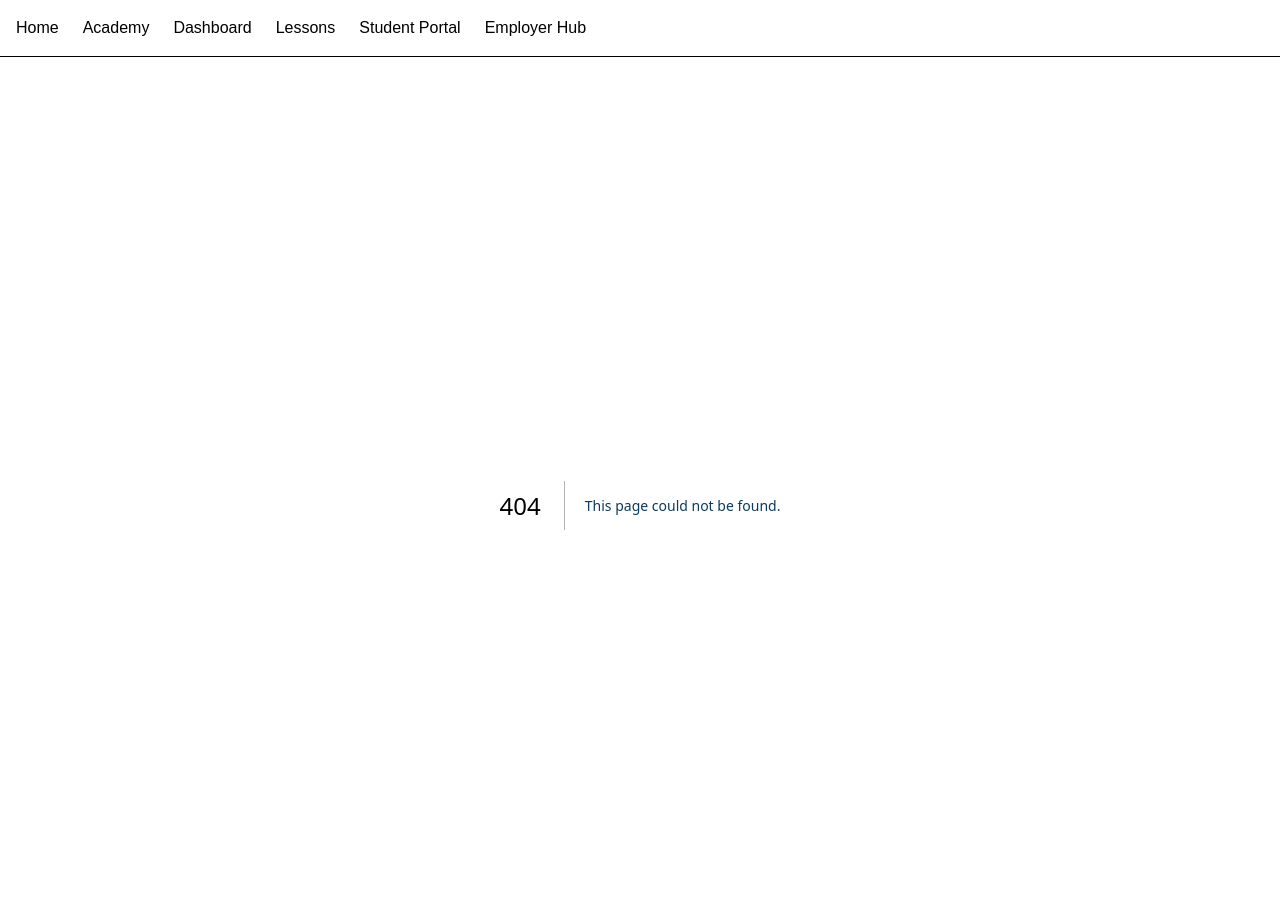
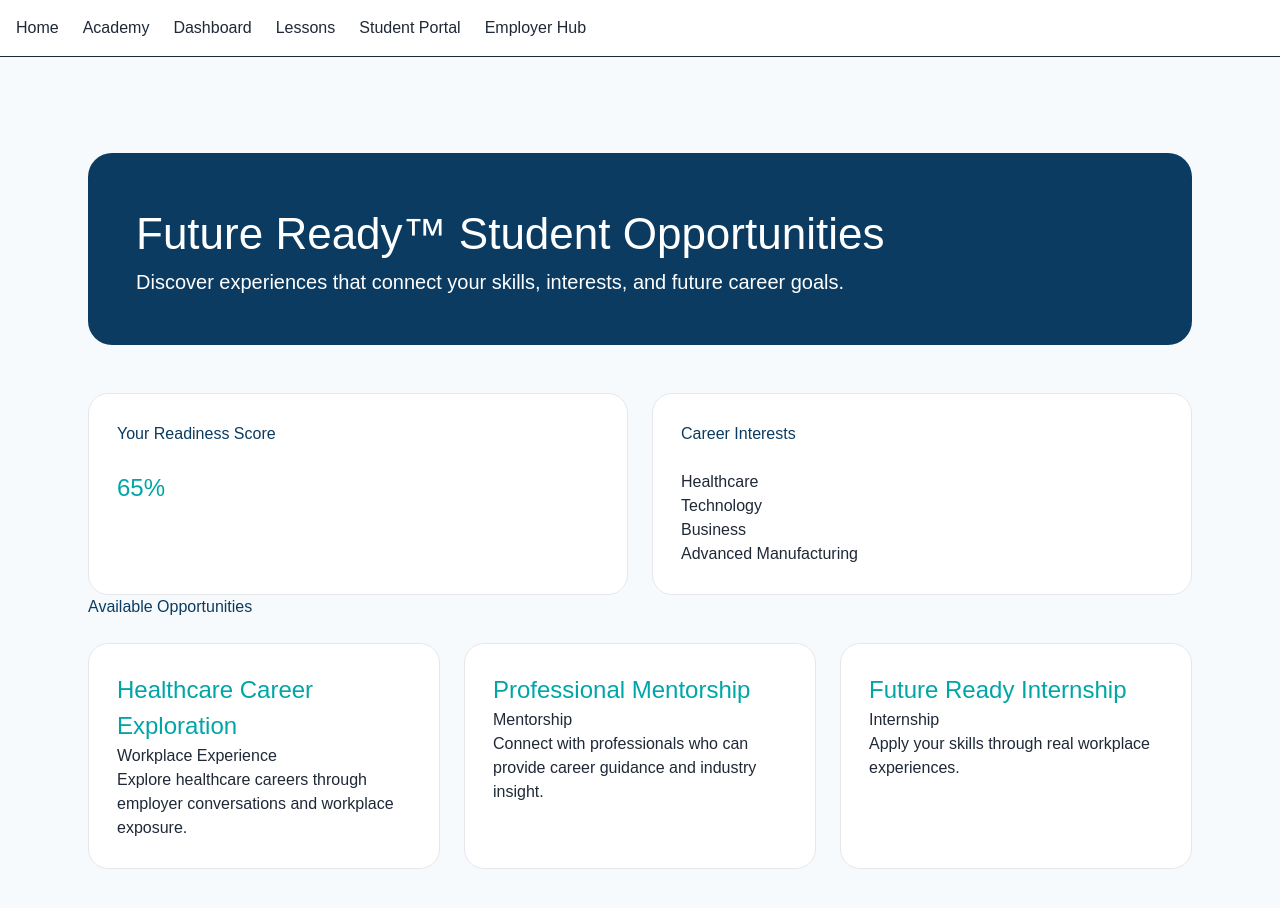
Before and after one commit to Link-Lake-Norman/Build6-, a Next.js app: page /student-portal/opportunities in a window 1280 px wide. Before the commit this address had no page. Shown: the top 908 px of the page. Built offline with nearby package versions, Linux system fonts and the light colour scheme.

Commit message:
Add student opportunity marketplace

```diff
--- /dev/null
+++ b/app/student-portal/opportunities/page.tsx
@@ -0,0 +1,110 @@
+import { readiness } from "../../../content/readiness";
+
+export default function StudentOpportunitiesPage() {
+  const opportunities = [
+    {
+      title: "Healthcare Career Exploration",
+      type: "Workplace Experience",
+      description:
+        "Explore healthcare careers through employer conversations and workplace exposure.",
+    },
+    {
+      title: "Professional Mentorship",
+      type: "Mentorship",
+      description:
+        "Connect with professionals who can provide career guidance and industry insight.",
+    },
+    {
+      title: "Future Ready Internship",
+      type: "Internship",
+      description:
+        "Apply your skills through real workplace experiences.",
+    },
+  ];
+
+  return (
+    <main>
+
+      <section className="hero">
+        <h1>
+          Future Ready™ Student Opportunities
+        </h1>
+
+        <p>
+          Discover experiences that connect your skills,
+          interests, and future career goals.
+        </p>
+      </section>
+
+
+      <section className="journey-grid">
+
+        <article className="journey-card">
+
+          <h2>
+            Your Readiness Score
+          </h2>
+
+          <h3>
+            {readiness.student.readinessScore}%
+          </h3>
+
+        </article>
+
+
+        <article className="journey-card">
+
+          <h2>
+            Career Interests
+          </h2>
+
+          {readiness.student.careerInterests.map((interest) => (
+            <p key={interest}>
+              {interest}
+            </p>
+          ))}
+
+        </article>
+
+      </section>
+
+
+      <section>
+
+        <h2>
+          Available Opportunities
+        </h2>
+
+        <div className="journey-grid">
+
+          {opportunities.map((opportunity) => (
+
+            <article
+              className="journey-card"
+              key={opportunity.title}
+            >
+
+              <h3>
+                {opportunity.title}
+              </h3>
+
+              <p>
+                {opportunity.type}
+              </p>
+
+              <p>
+                {opportunity.description}
+              </p>
+
+            </article>
+
+          ))}
+
+        </div>
+
+      </section>
+
+
+    </main>
+  );
+}
```
